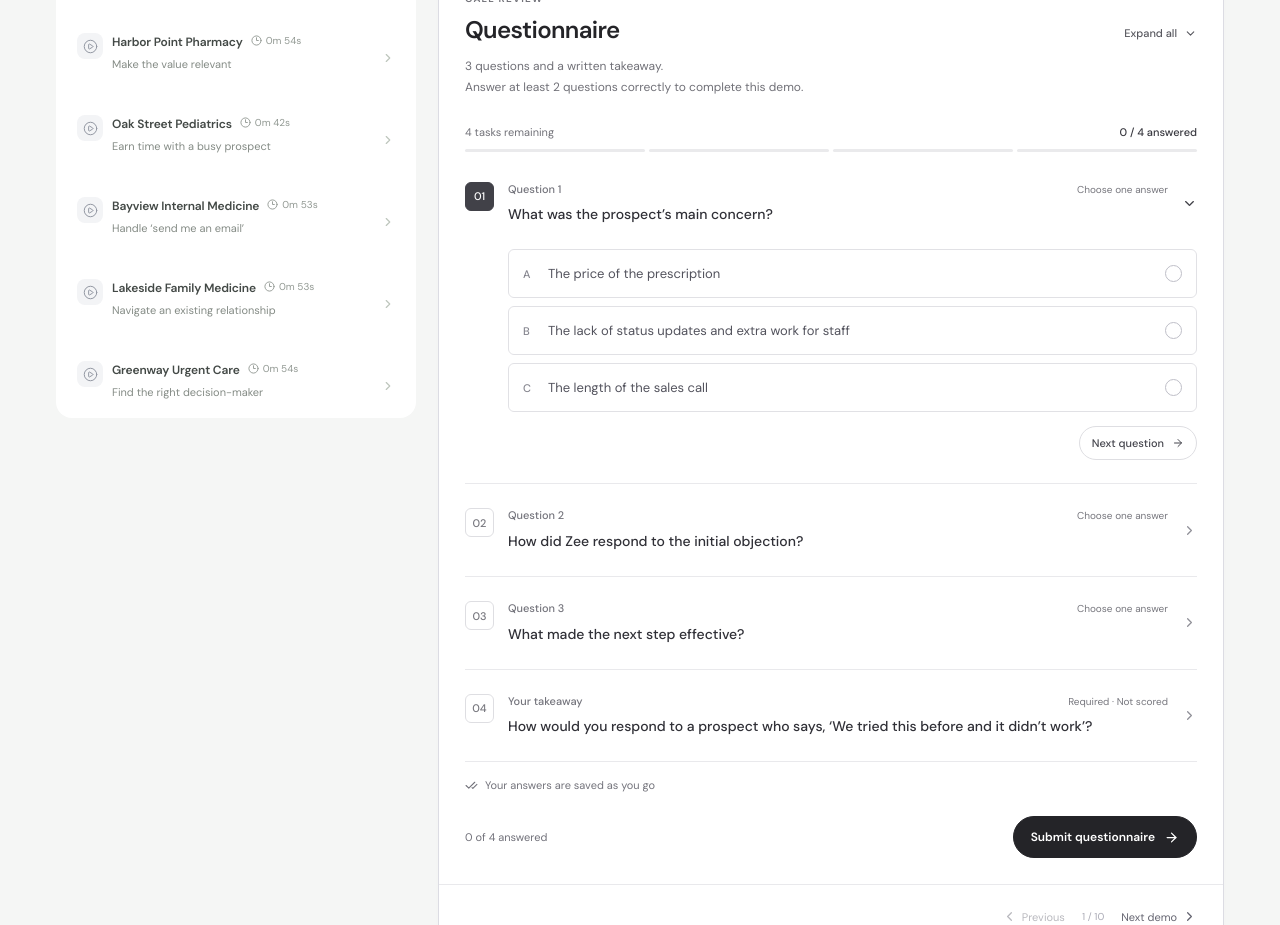
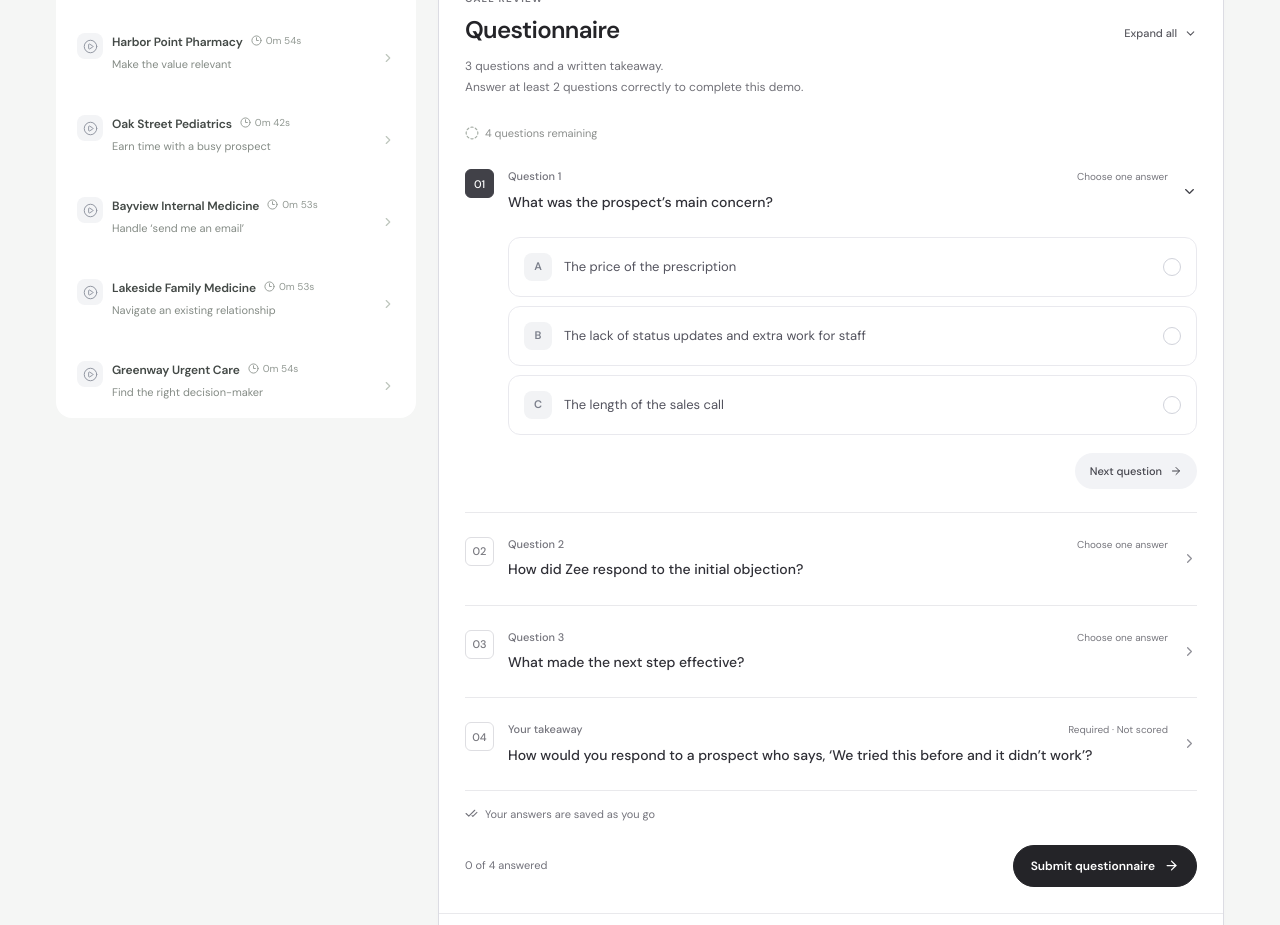
Before and after one commit to adnangodance/calls, a React (Vite) app: page / in a window 1280 px wide. Shown: the part 820-1745 px from the top of the page. Built offline with nearby package versions, Linux system fonts and the light colour scheme.

Commit message:
Refine answer cards and simplify questionnaire progress

```diff
--- a/src/App.tsx
+++ b/src/App.tsx
@@ -397,11 +397,7 @@ export default function App() {
                   {result.passed ? <span className="review-badge is-correct">Passed</span> : <button type="button" className="review-retry-button" onClick={retryQuiz}><RotateCcw size={14} aria-hidden="true" />Retry missed questions</button>}
                 </div>}
                 <div className={`questionnaire-tasks ${submitted ? 'answer-review-list' : ''}`}>
-                  <div className="task-list-heading">
-                    <span aria-live="polite">{submitted ? 'Questionnaire submitted' : answered === totalTasks ? 'Ready to submit' : `${totalTasks - answered} ${totalTasks - answered === 1 ? 'task' : 'tasks'} remaining`}</span>
-                    <span>{answered} / {totalTasks} answered</span>
-                  </div>
-                  {!submitted && <div className="questionnaire-progress" role="progressbar" aria-label="Questionnaire answers completed" aria-valuemin={0} aria-valuemax={totalTasks} aria-valuenow={answered}>{Array.from({ length: totalTasks }, (_, i) => <span key={i} className={(i < active.questions.length ? current.answers[i] >= 0 : Boolean(current.reflection.trim())) ? 'is-complete' : ''} />)}</div>}
+                  {!submitted && <p className="questionnaire-queue-heading" role="status">{answered === totalTasks ? <CircleCheck size={14} aria-hidden="true" /> : <CircleDashed size={14} aria-hidden="true" />}<span>{answered === totalTasks ? 'All questions answered' : `${totalTasks - answered} ${totalTasks - answered === 1 ? 'question' : 'questions'} remaining`}</span></p>}
                   {active.questions.map((question, questionIndex) => {
                     const isAnswered = current.answers[questionIndex] >= 0;
                     const isCorrect = current.answers[questionIndex] === question.correct;
@@ -415,7 +411,7 @@ export default function App() {
                           const correct = question.correct === optionIndex;
                           return <label key={option} className={`answer-option ${chosen ? 'chosen' : ''} ${submitted && correct ? 'correct' : ''} ${submitted && chosen && !correct ? 'incorrect' : ''}`}>
                             <input type="radio" name={`question-${activeId}-${questionIndex}`} value={optionIndex} checked={chosen} disabled={submitted} onChange={() => { const answers = active.questions.map((_, i) => current.answers[i] ?? -1); answers[questionIndex] = optionIndex; update(activeId, { answers }); setFormError(''); }} />
-                            <span className="answer-letter" aria-hidden="true">{String.fromCharCode(65 + optionIndex)}</span><span className="answer-text">{option}</span><span className="custom-radio" aria-hidden="true">{submitted && correct ? <Check size={11} /> : submitted && chosen && !correct ? <X size={11} /> : <i />}</span>
+                            <span className="answer-letter" aria-hidden="true">{String.fromCharCode(65 + optionIndex)}</span><span className="answer-text">{option}</span><span className="custom-radio" aria-hidden="true">{submitted && correct ? <Check size={11} /> : submitted && chosen && !correct ? <X size={11} /> : chosen ? <Check size={11} /> : null}</span>
                           </label>;
                         })}</div>
                         {submitted && <p className={`answer-feedback ${isCorrect ? 'right' : 'wrong'}`}><Info size={13} />{question.explanation}</p>}
--- a/src/styles.css
+++ b/src/styles.css
@@ -164,11 +164,8 @@ h3 { font-size: 13px; font-weight: 550; letter-spacing: -.15px; }
 .quiz-expand-all:hover { color: #19191c; }
 .quiz-expand-all .is-expanded { transform: rotate(180deg); }
 .questionnaire-tasks { background: #fff; }
-.task-list-heading { display: flex; justify-content: space-between; align-items: center; gap: 12px; font-size: 11px; color: #717178; }
-.task-list-heading > span:last-child { color: #38383f; font-weight: 500; font-variant-numeric: tabular-nums; white-space: nowrap; }
-.questionnaire-progress { display: flex; gap: 4px; margin: 10px 0 6px; }
-.questionnaire-progress > span { height: 3px; flex: 1; background: #eaeaec; border-radius: 2px; transition: background .15s; }
-.questionnaire-progress > .is-complete { background: #424249; }
+.questionnaire-queue-heading { display: flex; align-items: center; gap: 6px; margin-bottom: 4px; color: #8b8e8c; font-size: 11px; line-height: 1.5; }
+.questionnaire-queue-heading > svg { color: #a5ada5; }
 .questionnaire-task { min-width: 0; border-bottom: 1px solid #e9e9ec; }
 .task-heading { margin: 0; font-size: inherit; }
 .task-toggle { display: flex; width: 100%; align-items: flex-start; text-align: left; gap: 14px; padding: 23px 0; border-radius: 3px; }
@@ -188,8 +185,8 @@ h3 { font-size: 13px; font-weight: 550; letter-spacing: -.15px; }
 .task-chevron { align-self: center; color: #909098; transition: transform .15s; }
 .is-open .task-chevron { transform: rotate(90deg); color: #414148; }
 .task-body { padding: 0 0 23px 43px; }
-.task-next { display: flex; align-items: center; justify-content: center; gap: 8px; margin: 14px 0 0 auto; min-height: 34px; padding: 7px 12px; border: 1px solid #dedee2; border-radius: 999px; font-size: 11px; font-weight: 500; color: #45454d; background: #fff; }
-.task-next:hover { color: #161619; border-color: #acacb3; background: #fafafa; }
+.task-next { display: flex; align-items: center; justify-content: center; gap: 8px; margin: 18px 0 0 auto; min-height: 36px; padding: 8px 15px; border-radius: 999px; font-size: 11px; font-weight: 500; color: #45454d; background: #f2f3f6; transition: background .15s, color .15s; }
+.task-next:hover { color: #24242b; background: #e8eaef; }
 .questionnaire-save-note { display: flex; align-items: center; gap: 7px; margin: 16px 0 0; color: #74747c; font-size: 11px; }
 .review-summary, .answer-review-card { --review-color: #63b59c; --review-track: #e1eee9; }
 .review-summary.retry, .answer-review-card.task-review { --review-color: #ea7b72; --review-track: #f7e4e0; }
@@ -215,7 +212,6 @@ h3 { font-size: 13px; font-weight: 550; letter-spacing: -.15px; }
 .review-retry-button { display: inline-flex; align-items: center; justify-content: center; gap: 6px; flex-shrink: 0; min-height: 35px; padding: 8px 0; background: none; color: #71717a; font-size: 11px; font-weight: 500; line-height: 1.4; white-space: nowrap; transition: color .15s; }
 .review-retry-button:hover { color: #303037; text-decoration: underline; text-underline-offset: 3px; }
 .questionnaire-tasks.answer-review-list { padding: 0; background: none; border-radius: 0; }
-.answer-review-list > .task-list-heading { display: none; }
 .questionnaire-task.answer-review-card { background: #fff; border: 1px solid #e5e5e9; border-radius: 10px; box-shadow: 0 1px 3px #24242c08; }
 .answer-review-card + .answer-review-card { margin-top: 8px; }
 .answer-review-card:hover, .answer-review-card.is-open { border-color: #cfcfd7; background: #fff; }
@@ -226,18 +222,20 @@ h3 { font-size: 13px; font-weight: 550; letter-spacing: -.15px; }
 .answer-review-card .task-body { padding: 0 16px 16px 60px; }
 .answer-review-card .answer-feedback { border-top: 1px solid #eeeef1; padding-top: 11px; }
 .question { border: 0; padding: 0; margin: 0; min-width: 0; }
-.answer-options { display: grid; gap: 8px; }
-.answer-option { display: flex; align-items: center; gap: 13px; position: relative; min-height: 49px; padding: 12px 14px; border: 1px solid #e1e1e5; border-radius: 6px; color: #53535d; font-size: 13px; line-height: 1.65; cursor: pointer; transition: border-color .15s, background .15s; }
-.answer-option:hover { background: #fafafa; border-color: #bdbdc5; }
-.answer-option.chosen { background: #f5f5f6; border-color: #55555f; color: #26262e; box-shadow: inset 2px 0 #55555f; }
-.answer-letter { flex-shrink: 0; color: #86868f; font-size: 11px; font-weight: 500; width: 12px; }
-.answer-text { flex: 1; }
-.custom-radio { width: 17px; height: 17px; border: 1px solid #bebec7; border-radius: 50%; display: grid; place-items: center; flex-shrink: 0; }
-.chosen .custom-radio { border-color: #45454f; background: #45454f; }
-.chosen .custom-radio i { width: 5px; height: 5px; background: #fff; border-radius: 50%; }
-.answer-option.correct { background: #f1f7f3; border-color: #83aa92; color: #306144; box-shadow: inset 2px 0 #61876e; }
+.answer-options { display: grid; gap: 9px; }
+.answer-option { display: flex; align-items: center; gap: 12px; position: relative; min-height: 60px; padding: 13px 15px; border: 1px solid #e9e9ee; border-radius: 12px; background: #fff; color: #53535e; font-size: 13px; line-height: 1.6; cursor: pointer; transition: border-color .15s, background .15s, box-shadow .15s; }
+.answer-option:not(.chosen):has(input:enabled):hover { background: #fafafb; border-color: #cdd0d8; box-shadow: 0 2px 6px #282b3805; }
+.answer-option.chosen { background: #f3f4f7; border-color: #999eac; color: #2e313b; box-shadow: 0 2px 6px #282b3806; }
+.answer-letter { display: grid; place-items: center; flex-shrink: 0; width: 28px; height: 28px; border-radius: 8px; background: #f2f3f5; color: #7b7f8b; font-size: 11px; font-weight: 550; transition: background .15s, color .15s; }
+.chosen .answer-letter { background: #454954; color: #fff; }
+.answer-text { flex: 1; min-width: 0; }
+.custom-radio { width: 18px; height: 18px; border: 1px solid #d1d3db; border-radius: 50%; display: grid; place-items: center; flex-shrink: 0; background: #fff; }
+.chosen .custom-radio { border-color: #454954; background: #454954; color: #fff; }
+.answer-option.correct { background: #f1f8f3; border-color: #bad6c3; color: #306144; box-shadow: none; }
+.correct .answer-letter { background: #dcefe2; color: #347650; }
 .correct .custom-radio { background: #427653; border-color: #427653; color: #fff; }
-.answer-option.incorrect { background: #fcf3f0; border-color: #cda498; color: #915544; box-shadow: inset 2px 0 #b88474; }
+.answer-option.incorrect { background: #fff6f3; border-color: #e3c6ba; color: #915544; box-shadow: none; }
+.incorrect .answer-letter { background: #f6e3dd; color: #985e4d; }
 .incorrect .custom-radio { background: #fff; border-color: #b88474; color: #915544; }
 .answer-option:has(input:disabled) { cursor: default; }
 .answer-feedback { display: flex; align-items: flex-start; gap: 8px; margin: 14px 0 0; font-size: 12px; line-height: 1.8; color: #466c54; }
@@ -351,7 +349,6 @@ h3 { font-size: 13px; font-weight: 550; letter-spacing: -.15px; }
   .questionnaire-heading p { font-size: 12px; }
   .questionnaire-eyebrow { font-size: 9px; }
   .quiz-expand-all { font-size: 10px; gap: 4px; }
-  .task-list-heading { font-size: 10px; }
   .task-toggle { padding: 20px 0; gap: 10px; }
   .task-status-icon { width: 26px; height: 26px; font-size: 10px; }
   .task-title-line { gap: 3px 8px; }
@@ -426,7 +423,8 @@ h3 { font-size: 13px; font-weight: 550; letter-spacing: -.15px; }
 .call-duration { display: inline-flex; align-items: center; gap: 4px; color: #929993; font-size: 10px; line-height: 1.5; white-space: nowrap; }
 .call-description { display: block; margin-top: 5px; color: #848b85; font-size: 11px; line-height: 1.55; }
 .call-row-state { display: block; margin-top: 6px; color: #838e80; font-size: 10px; line-height: 1.5; }
-.completion-badge { display: inline-flex; align-items: center; gap: 5px; width: fit-content; padding: 3px 8px; border-radius: 999px; background: #c8fac7; color: #2e6c32; font-size: 10px; font-weight: 600; line-height: 1.5; white-space: nowrap; }
+.completion-badge { display: inline-flex; align-items: center; gap: 4px; width: fit-content; padding: 2.4px 6.4px; border-radius: 999px; background: #c8fac7; color: #2e6c32; font-size: 8px; font-weight: 600; line-height: 1.5; white-space: nowrap; }
+.completion-badge > svg { width: 9.6px; height: 9.6px; }
 .call-row-state.needs-review { color: #9a7748; }
 .call-row-chevron { align-self: center; color: #bec6bd; }
 .active .call-row-chevron { color: #9caa98; }
```
Also changed, not shown: 1 other file (tests, documents, lock files or other folders).
